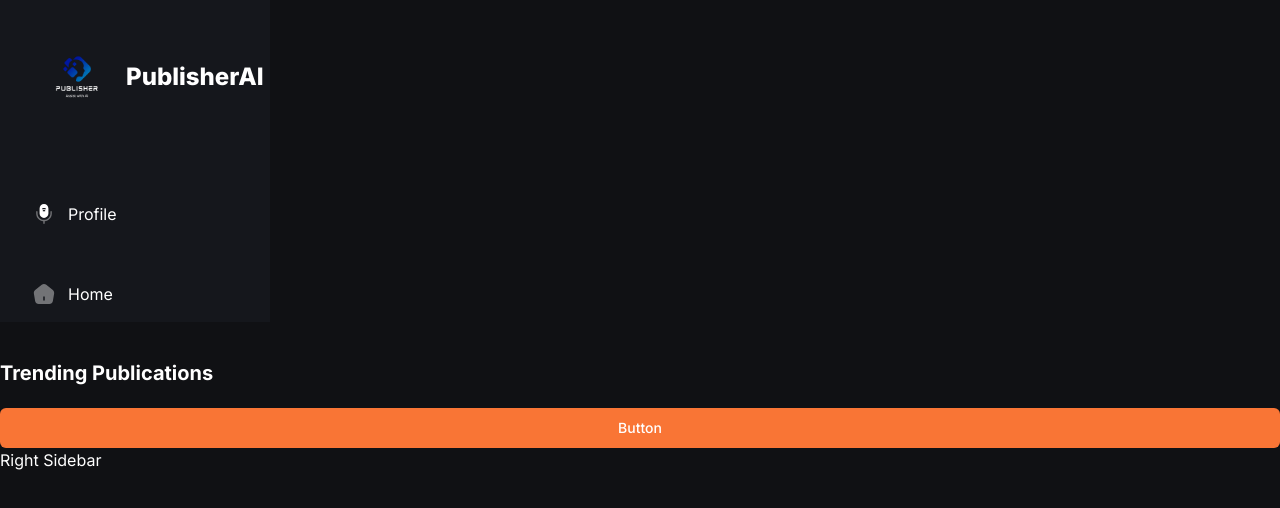
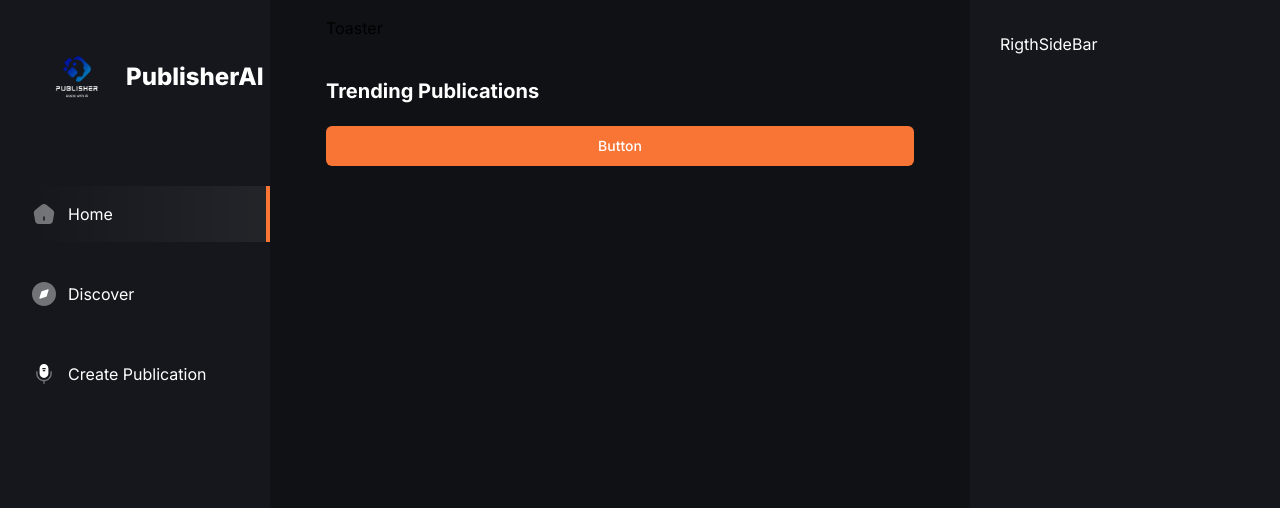
Before and after one commit to maghradz3/PublisherAI, a Next.js app: page / in a window 1280 px wide. Shown: the top 508 px of the page. Built offline with nearby package versions, Linux system fonts and the light colour scheme.

Commit message:
Create Right and Lelft Sidbars, MobileNav and Content Inside them

```diff
--- a/app/(root)/layout.tsx
+++ b/app/(root)/layout.tsx
@@ -1,4 +1,7 @@
 import LeftSideBar from "@/components/ui/LeftSideBar";
+import MobileNav from "@/components/ui/MobileNav";
+import RigthSideBar from "@/components/ui/RigthSideBar";
+import Image from "next/image";
 
 export default function RootLayout({
   children,
@@ -6,11 +9,28 @@ export default function RootLayout({
   children: React.ReactNode;
 }>) {
   return (
-    <div>
-      <main>
-        <LeftSideBar/>
-        {children}
-        <p className="text-white-1"> Right Sidebar</p>
+    <div className="relative flex flex-col">
+      <main className="relative flex bg-black-3">
+        <LeftSideBar />
+        <section className=" flex min-h-screen flex-1 flex-col p-4 sm:px-14">
+          <div className="mx-auto flex w-full max-w-5xl flex-col max-sm:px-4">
+            <div className="flex h-16 items-center justify-between md:hidden">
+              <Image
+                src="/Publishe-trans.png"
+                alt="main logo"
+                width={50}
+                height={50}
+              />
+              <MobileNav />
+            </div>
+            <div className="flex flex-col md:pb-14">
+              Toaster
+              {children}
+            </div>
+          </div>
+        </section>
+
+        <RigthSideBar />
       </main>
     </div>
   );
--- a/components/ui/LeftSideBar.tsx
+++ b/components/ui/LeftSideBar.tsx
@@ -22,7 +22,7 @@ const LeftSideBar = () => {
           </h1>
         </Link>
 
-        {sidebarLinks.map(({ route, label, imgUrl }) => {
+        {sidebarLinks.map(({ route, label, imgURL }) => {
           const isActive = pathname === route || pathname.startsWith(route);
           return (
             <Link
@@ -33,7 +33,7 @@ const LeftSideBar = () => {
                 { "bg-nav-focus border-r-4 border-orange-1": isActive }
               )}
             >
-              <Image src={imgUrl} alt={label} width={24} height={24} />
+              <Image src={imgURL} alt={label} width={24} height={24} />
               <p>{label}</p>
             </Link>
           );
--- /dev/null
+++ b/components/ui/MobileNav.tsx
@@ -0,0 +1,7 @@
+import React from "react";
+
+const MobileNav = () => {
+  return <div>MobileNav</div>;
+};
+
+export default MobileNav;
--- /dev/null
+++ b/components/ui/RigthSideBar.tsx
@@ -0,0 +1,7 @@
+import React from "react";
+
+const RigthSideBar = () => {
+  return <section className="right_sidebar text-white-1">RigthSideBar</section>;
+};
+
+export default RigthSideBar;
--- a/constants/index.tsx
+++ b/constants/index.tsx
@@ -1,12 +1,17 @@
 export const sidebarLinks = [
   {
-    route: "/profile",
-    label: "Profile",
-    imgUrl: "/icons/microphone.svg",
+    imgURL: "/icons/home.svg",
+    route: "/",
+    label: "Home",
   },
   {
-    route: "/home",
-    label: "Home",
-    imgUrl: "/icons/home.svg",
+    imgURL: "/icons/discover.svg",
+    route: "/discover",
+    label: "Discover",
+  },
+  {
+    imgURL: "/icons/microphone.svg",
+    route: "/create-Publication",
+    label: "Create Publication",
   },
 ];
```
